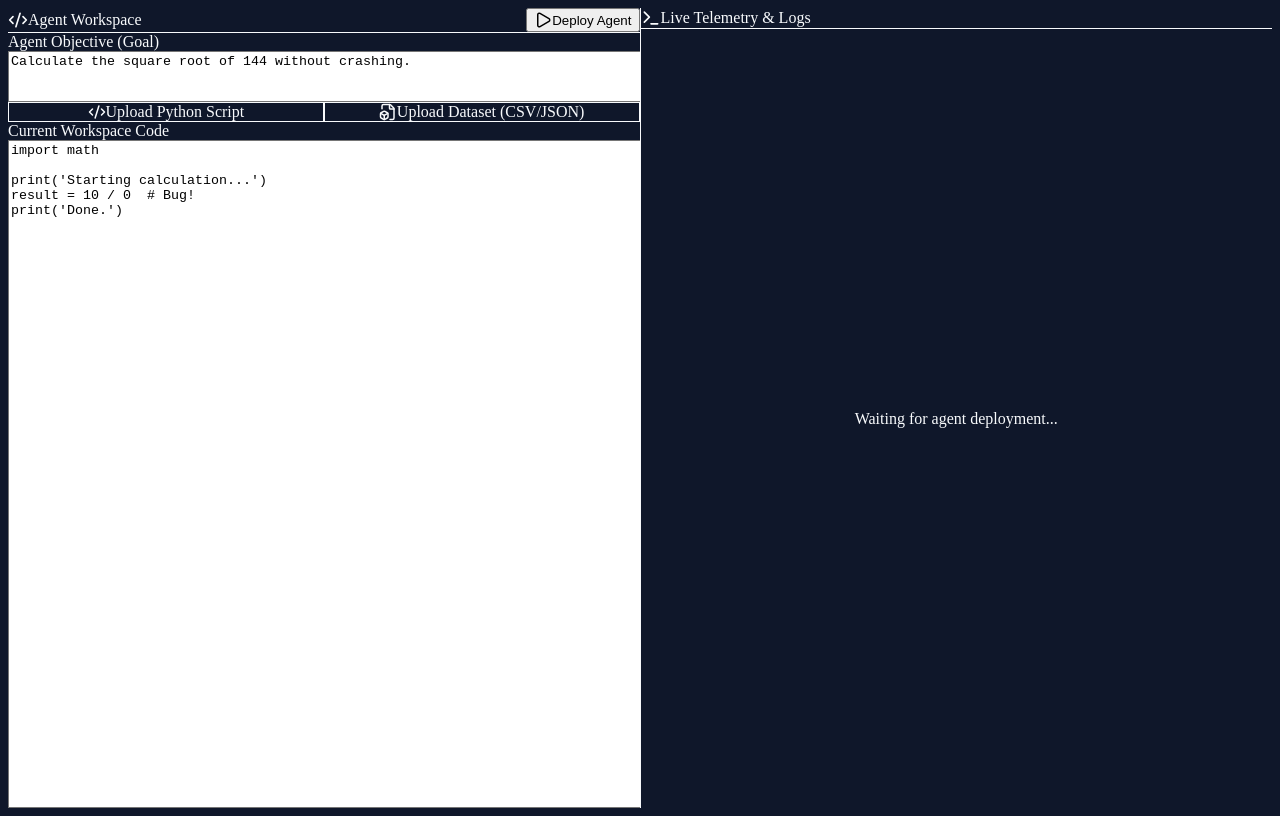
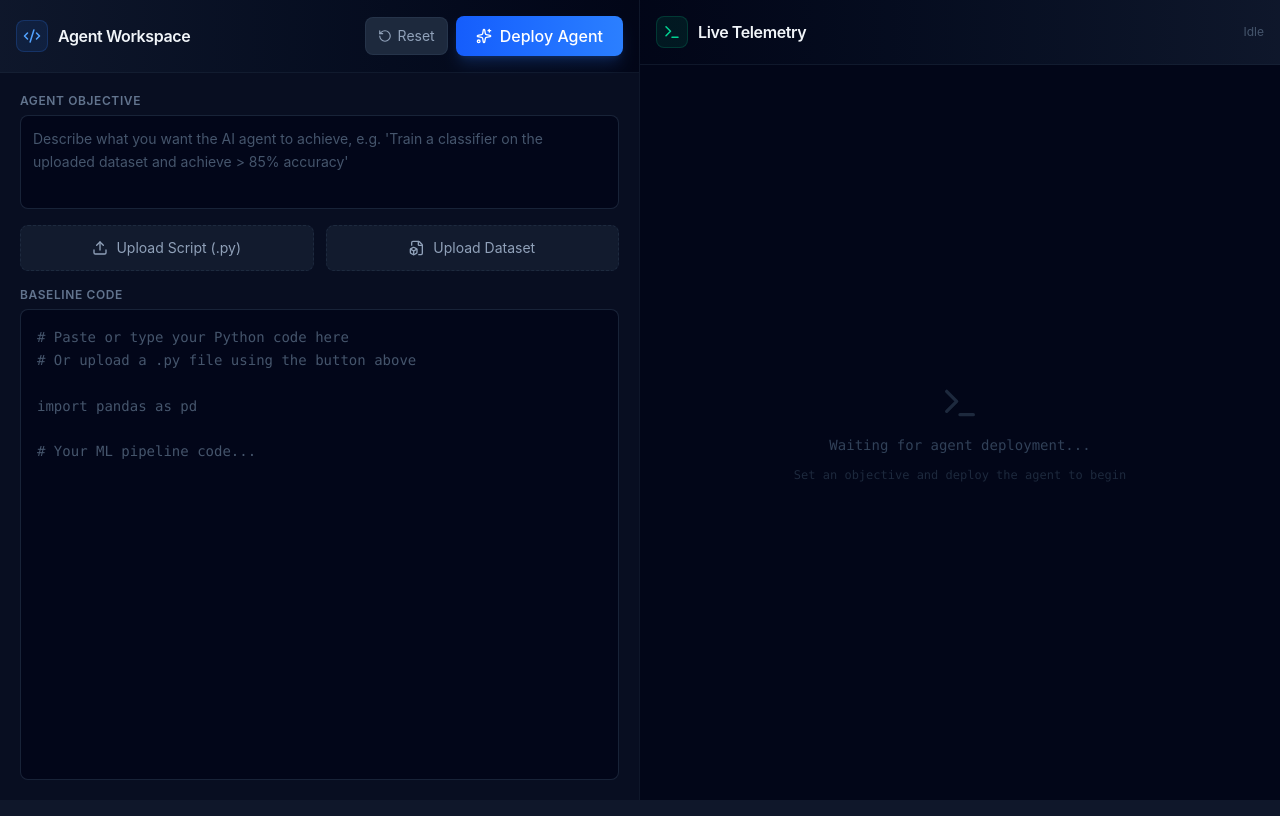
Before and after one commit to AdiTyaPal0710/ML-SandBox, a React (Vite) app in the folder frontend/: page / in a window 1280 px wide. Built offline with nearby package versions, Linux system fonts and the light colour scheme.

Commit message:
ui changes

```diff
--- a/frontend/src/App.jsx
+++ b/frontend/src/App.jsx
@@ -1,13 +1,12 @@
 import { useState, useEffect, useRef } from "react";
-import { Play, Terminal, Code2, Activity, CheckCircle2, XCircle, FileBox } from 'lucide-react';
+import { Play, Terminal, Code2, Activity, CheckCircle2, XCircle, FileBox, RotateCcw, Sparkles, Upload } from 'lucide-react';
 
 function App() {
-  //const [goal, setGoal] = useState("Calculate the square root of 144 without crashing.");
-  const [code, setCode] = useState("import math\n\nprint('Starting calculation...')\nresult = 10 / 0  # Bug!\nprint('Done.')");
+  const [code, setCode] = useState("");
   const [logs, setLogs] = useState([]);
   const [status, setStatus] = useState('idle');
   const [datasetUploaded, setDatasetUploaded] = useState(false);
-  const [baseGoal, setBaseGoal] = useState("Calculate the square root of 144 without crashing.");
+  const [baseGoal, setBaseGoal] = useState("");
   const [datasetFilename, setDatasetFilename] = useState(null);
   const fullGoal = datasetFilename
     ? `${baseGoal}\n\nUse the dataset at /data/${datasetFilename}`
@@ -21,6 +20,14 @@ function App() {
   }, [logs]);
 
   const triggerAgent = () => {
+    if (!baseGoal.trim()) {
+      alert("Please enter an objective for the agent.");
+      return;
+    }
+    if (!code.trim()) {
+      alert("Please provide some baseline code or upload a Python script.");
+      return;
+    }
 
     ws.current?.close();
     setLogs([]);
@@ -29,7 +36,6 @@ function App() {
     ws.current = new WebSocket("ws://localhost:8000/ws/agent");
 
     ws.current.onopen = () => {
-      //Send payload
       ws.current.send(JSON.stringify({ goal: fullGoal, code }));
     };
 
@@ -48,10 +54,20 @@ function App() {
       setLogs(prev => [...prev, payload]);
     };
 
-    ws.current.onerror = (error) => {
+    ws.current.onerror = () => {
       setLogs((prev) => [...prev, { node: 'error', message: 'WebSocket Connection Failed. Is the Python server running?' }]);
       setStatus('error');
     };
+  };
+
+  const handleReset = () => {
+    ws.current?.close();
+    setCode("");
+    setBaseGoal("");
+    setLogs([]);
+    setStatus('idle');
+    setDatasetUploaded(false);
+    setDatasetFilename(null);
   };
 
   const handleCodeUpload = (e) => {
@@ -88,54 +104,96 @@ function App() {
     }
   };
 
+  const getNodeColor = (node) => {
+    const colors = {
+      error: 'text-red-400',
+      system: 'text-emerald-400',
+      execute_code: 'text-amber-400',
+      evaluate_code: 'text-violet-400',
+      modify_code: 'text-sky-400',
+      ingest_state: 'text-teal-400',
+    };
+    return colors[node] || 'text-blue-400';
+  };
+
+  const getNodeBadgeBg = (node) => {
+    const colors = {
+      error: 'bg-red-500/10 border-red-500/30',
+      system: 'bg-emerald-500/10 border-emerald-500/30',
+      execute_code: 'bg-amber-500/10 border-amber-500/30',
+      evaluate_code: 'bg-violet-500/10 border-violet-500/30',
+      modify_code: 'bg-sky-500/10 border-sky-500/30',
+      ingest_state: 'bg-teal-500/10 border-teal-500/30',
+    };
+    return colors[node] || 'bg-blue-500/10 border-blue-500/30';
+  };
+
   return (
     <div className="flex h-screen bg-slate-950 text-slate-300 font-sans">
       {/* ================= LEFT PANEL: CODE EDITOR ================= */}
-      <div className="w-1/2 flex flex-col border-r border-slate-800 bg-slate-900">
+      <div className="w-1/2 flex flex-col border-r border-slate-800/50">
 
         {/* Header */}
-        <div className="flex items-center justify-between p-4 border-b border-slate-800 bg-slate-950">
-          <div className="flex items-center gap-2 text-slate-100 font-semibold">
-            <Code2 size={20} className="text-blue-500" />
+        <div className="flex items-center justify-between p-4 border-b border-slate-800/50 bg-gradient-to-r from-slate-900 to-slate-950">
+          <div className="flex items-center gap-2.5 text-slate-100 font-semibold tracking-tight">
+            <div className="p-1.5 bg-blue-500/10 rounded-lg border border-blue-500/20">
+              <Code2 size={18} className="text-blue-400" />
+            </div>
             Agent Workspace
           </div>
+          <div className="flex items-center gap-2">
+            <button
+              onClick={handleReset}
+              className="flex items-center gap-1.5 bg-slate-800 hover:bg-slate-700 text-slate-400 hover:text-slate-200 px-3 py-2 rounded-lg text-sm transition-all duration-200 border border-slate-700/50"
+              title="Reset workspace"
+            >
+              <RotateCcw size={14} />
+              Reset
+            </button>
             <button
               onClick={triggerAgent}
               disabled={status === 'running'}
-            className="flex items-center gap-2 bg-blue-600 hover:bg-blue-500 disabled:bg-slate-700 text-white px-4 py-2 rounded-md font-medium transition-colors"
+              className="flex items-center gap-2 bg-gradient-to-r from-blue-600 to-blue-500 hover:from-blue-500 hover:to-blue-400 disabled:from-slate-700 disabled:to-slate-700 disabled:text-slate-500 text-white px-5 py-2 rounded-lg font-medium transition-all duration-200 shadow-lg shadow-blue-500/20 disabled:shadow-none"
             >
-            {status === 'running' ? <Activity size={18} className="animate-spin" /> : <Play size={18} />}
+              {status === 'running' ? <Activity size={16} className="animate-spin" /> : <Sparkles size={16} />}
               {status === 'running' ? 'Agent Running...' : 'Deploy Agent'}
             </button>
           </div>
+        </div>
 
         {/* Inputs */}
-        <div className="p-6 flex-1 flex flex-col gap-4 overflow-y-auto">
+        <div className="p-5 flex-1 flex flex-col gap-4 overflow-y-auto bg-slate-900/50">
 
-          <div className="flex flex-col gap-2">
-            <label className="text-sm font-semibold text-slate-400">Agent Objective (Goal)</label>
+          <div className="flex flex-col gap-1.5">
+            <label className="text-xs font-semibold text-slate-500 uppercase tracking-wider">Agent Objective</label>
             <textarea
               value={baseGoal}
               onChange={(e) => setBaseGoal(e.target.value)}
               rows={3}
-              className="w-full bg-slate-950 border border-slate-700 rounded p-3 text-slate-200 focus:outline-none focus:border-blue-500 resize-none"
-              placeholder="e.g., Tune this model to achieve > 85% accuracy..."
+              className="w-full bg-slate-950/80 border border-slate-700/50 rounded-lg p-3 text-slate-200 text-sm leading-relaxed focus:outline-none focus:border-blue-500/50 focus:ring-1 focus:ring-blue-500/20 resize-none placeholder-slate-600 transition-all duration-200"
+              placeholder="Describe what you want the AI agent to achieve, e.g. 'Train a classifier on the uploaded dataset and achieve > 85% accuracy'"
             />
+            {datasetFilename && (
+              <div className="flex items-center gap-1.5 text-xs text-emerald-400/80 mt-0.5">
+                <FileBox size={12} />
+                <span>Dataset attached: <span className="font-medium text-emerald-300">{datasetFilename}</span></span>
+              </div>
+            )}
           </div>
 
-          {/* New File Upload Row */}
-          <div className="flex gap-4 mt-2">
+          {/* File Upload Row */}
+          <div className="flex gap-3">
             {/* Python Script Upload */}
             <div className="relative flex-1">
               <input
                 type="file"
                 accept=".py"
                 onChange={handleCodeUpload}
-                className="absolute inset-0 w-full h-full opacity-0 cursor-pointer"
+                className="absolute inset-0 w-full h-full opacity-0 cursor-pointer z-10"
               />
-              <div className="flex items-center justify-center gap-2 bg-slate-800 hover:bg-slate-700 text-slate-300 p-3 rounded border border-slate-700 transition-colors pointer-events-none">
-                <Code2 size={18} />
-                <span>Upload Python Script</span>
+              <div className="flex items-center justify-center gap-2 bg-slate-800/50 hover:bg-slate-800 text-slate-400 p-3 rounded-lg border border-slate-700/40 border-dashed transition-all duration-200 pointer-events-none text-sm">
+                <Upload size={16} />
+                <span>Upload Script (.py)</span>
               </div>
             </div>
 
@@ -145,21 +203,25 @@ function App() {
                 type="file"
                 accept=".csv,.json"
                 onChange={handleDatasetUpload}
-                className="absolute inset-0 w-full h-full opacity-0 cursor-pointer"
+                className="absolute inset-0 w-full h-full opacity-0 cursor-pointer z-10"
               />
-              <div className={`flex items-center justify-center gap-2 ${datasetUploaded ? 'bg-emerald-900 border-emerald-500 text-emerald-200' : 'bg-slate-800 hover:bg-slate-700 text-slate-300'} p-3 rounded border border-slate-700 transition-colors pointer-events-none`}>
-                <FileBox size={18} />
-                <span>{datasetUploaded ? 'Dataset Ready!' : 'Upload Dataset (CSV/JSON)'}</span>
+              <div className={`flex items-center justify-center gap-2 ${datasetUploaded
+                ? 'bg-emerald-950/50 border-emerald-500/30 text-emerald-300'
+                : 'bg-slate-800/50 hover:bg-slate-800 text-slate-400 border-slate-700/40 border-dashed'
+                } p-3 rounded-lg border transition-all duration-200 pointer-events-none text-sm`}>
+                {datasetUploaded ? <CheckCircle2 size={16} /> : <FileBox size={16} />}
+                <span>{datasetUploaded ? 'Dataset Ready!' : 'Upload Dataset'}</span>
               </div>
             </div>
           </div>
 
-          <div className="flex flex-col gap-2 flex-1 mt-2">
-            <label className="text-sm font-semibold text-slate-400">Current Workspace Code</label>
+          <div className="flex flex-col gap-1.5 flex-1">
+            <label className="text-xs font-semibold text-slate-500 uppercase tracking-wider">Baseline Code</label>
             <textarea
               value={code}
               onChange={(e) => setCode(e.target.value)}
-              className="w-full flex-1 bg-slate-950 border border-slate-700 rounded p-4 text-slate-200 font-mono text-sm focus:outline-none focus:border-blue-500 resize-none"
+              className="w-full flex-1 bg-slate-950/80 border border-slate-700/50 rounded-lg p-4 text-slate-200 font-mono text-sm leading-relaxed focus:outline-none focus:border-blue-500/50 focus:ring-1 focus:ring-blue-500/20 resize-none placeholder-slate-600 transition-all duration-200"
+              placeholder={"# Paste or type your Python code here\n# Or upload a .py file using the button above\n\nimport pandas as pd\n\n# Your ML pipeline code..."}
             />
           </div>
 
@@ -170,50 +232,86 @@ function App() {
       <div className="w-1/2 flex flex-col bg-slate-950">
 
         {/* Header */}
-        <div className="flex items-center gap-2 p-4 border-b border-slate-800 text-slate-100 font-semibold">
-          <Terminal size={20} className="text-emerald-500" />
-          Live Telemetry & Logs
+        <div className="flex items-center gap-2.5 p-4 border-b border-slate-800/50 bg-gradient-to-r from-slate-950 to-slate-900">
+          <div className="p-1.5 bg-emerald-500/10 rounded-lg border border-emerald-500/20">
+            <Terminal size={18} className="text-emerald-400" />
+          </div>
+          <span className="text-slate-100 font-semibold tracking-tight">Live Telemetry</span>
 
           {/* Status Indicator */}
           <div className="ml-auto flex items-center gap-2 text-sm">
-            {status === 'running' && <span className="text-blue-400 flex items-center gap-1"><Activity size={14} className="animate-spin" /> Active</span>}
-            {status === 'success' && <span className="text-emerald-400 flex items-center gap-1"><CheckCircle2 size={14} /> Completed</span>}
-            {status === 'error' && <span className="text-red-400 flex items-center gap-1"><XCircle size={14} /> Error</span>}
+            {status === 'idle' && <span className="text-slate-600 text-xs">Idle</span>}
+            {status === 'running' && (
+              <span className="text-blue-400 flex items-center gap-1.5 bg-blue-500/10 px-3 py-1 rounded-full border border-blue-500/20 text-xs font-medium">
+                <Activity size={12} className="animate-spin" /> Processing
+              </span>
+            )}
+            {status === 'success' && (
+              <span className="text-emerald-400 flex items-center gap-1.5 bg-emerald-500/10 px-3 py-1 rounded-full border border-emerald-500/20 text-xs font-medium">
+                <CheckCircle2 size={12} /> Completed
+              </span>
+            )}
+            {status === 'error' && (
+              <span className="text-red-400 flex items-center gap-1.5 bg-red-500/10 px-3 py-1 rounded-full border border-red-500/20 text-xs font-medium">
+                <XCircle size={12} /> Error
+              </span>
+            )}
           </div>
         </div>
 
         {/* Terminal Output */}
-        <div className="flex-1 p-6 overflow-y-auto font-mono text-sm">
+        <div className="flex-1 p-5 overflow-y-auto font-mono text-sm">
           {logs.length === 0 ? (
-            <div className="text-slate-600 flex items-center justify-center h-full">
-              Waiting for agent deployment...
+            <div className="text-slate-700 flex flex-col items-center justify-center h-full gap-3 select-none">
+              <Terminal size={40} className="text-slate-800" />
+              <span className="text-sm">Waiting for agent deployment...</span>
+              <span className="text-xs text-slate-800">Set an objective and deploy the agent to begin</span>
             </div>
           ) : (
-            <div className="flex flex-col gap-4">
+            <div className="flex flex-col gap-3">
               {logs.map((log, index) => (
-                <div key={index} className="flex flex-col gap-1 border-b border-slate-800 pb-3">
-                  <span className={`font-bold uppercase tracking-wider text-xs ${log.node === 'error' ? 'text-red-500' :
-                    log.node === 'system' ? 'text-emerald-500' : 'text-blue-400'
-                    }`}>
-                    [{log.node}]
+                <div key={index} className="flex flex-col gap-1.5 border-b border-slate-800/40 pb-3">
+                  <span className={`inline-flex items-center gap-1 w-fit px-2 py-0.5 rounded-md border text-[10px] font-semibold uppercase tracking-widest ${getNodeColor(log.node)} ${getNodeBadgeBg(log.node)}`}>
+                    {log.node}
                   </span>
 
                   {/* If the data is a complex object (like from LangGraph), format it nicely */}
                   {typeof log.data === 'object' ? (
                     log.node === 'modify_code' && log.data.current_code ? (
-                      <div className="flex flex-col gap-2 pl-2 border-l-2 border-slate-700">
+                      <div className="flex flex-col gap-2 pl-3 border-l-2 border-sky-500/20 mt-1">
                         <span className="text-xs text-slate-500">Iteration {log.data.iteration_count} — Rewritten Code:</span>
-                        <pre className="whitespace-pre-wrap text-emerald-300 bg-slate-900 p-3 rounded text-xs">
+                        <pre className="whitespace-pre-wrap text-emerald-300/90 bg-slate-900/80 p-3 rounded-lg text-xs border border-slate-800/50 leading-relaxed overflow-x-auto">
                           {log.data.current_code}
                         </pre>
                       </div>
+                    ) : log.node === 'execute_code' ? (
+                      <div className="flex flex-col gap-1 pl-3 border-l-2 border-amber-500/20 mt-1">
+                        {log.data.exit_code !== undefined && (
+                          <span className={`text-xs font-medium ${log.data.exit_code === 0 ? 'text-emerald-400' : 'text-red-400'}`}>
+                            Exit Code: {log.data.exit_code}
+                          </span>
+                        )}
+                        {log.data.execution_logs && (
+                          <pre className="whitespace-pre-wrap text-slate-400 bg-slate-900/60 p-3 rounded-lg text-xs border border-slate-800/50 mt-1 leading-relaxed overflow-x-auto">
+                            {typeof log.data.execution_logs === 'string' ? log.data.execution_logs : JSON.stringify(log.data.execution_logs, null, 2)}
+                          </pre>
+                        )}
+                      </div>
+                    ) : log.node === 'evaluate_code' ? (
+                      <div className="flex flex-col gap-1 pl-3 border-l-2 border-violet-500/20 mt-1">
+                        {log.data.status && (
+                          <span className={`text-xs font-semibold ${log.data.status === 'success' ? 'text-emerald-400' : log.data.status === 'needs_debugging' ? 'text-red-400' : 'text-amber-400'}`}>
+                            Verdict: {log.data.status.replace(/_/g, ' ')}
+                          </span>
+                        )}
+                      </div>
                     ) : (
-                      <pre className="whitespace-pre-wrap text-slate-400 pl-2 border-l-2 border-slate-700">
+                      <pre className="whitespace-pre-wrap text-slate-500 pl-3 border-l-2 border-slate-700/30 mt-1 text-xs leading-relaxed">
                         {JSON.stringify(log.data, null, 2)}
                       </pre>
                     )
                   ) : (
-                    <span className="text-slate-300">{log.message || JSON.stringify(log.data)}</span>
+                    <span className="text-slate-400 text-xs pl-3">{log.message || JSON.stringify(log.data)}</span>
                   )}
                 </div>
               ))}
--- a/frontend/src/index.css
+++ b/frontend/src/index.css
@@ -1,6 +1,4 @@
-@tailwind base;
-@tailwind components;
-@tailwind utilities;
+@import "tailwindcss";
 
 body {
   background-color: #0f172a;
```
Also changed, not shown: 2 other files (tests, documents, lock files or other folders). Lines whose indentation alone changed are shown as unchanged.
